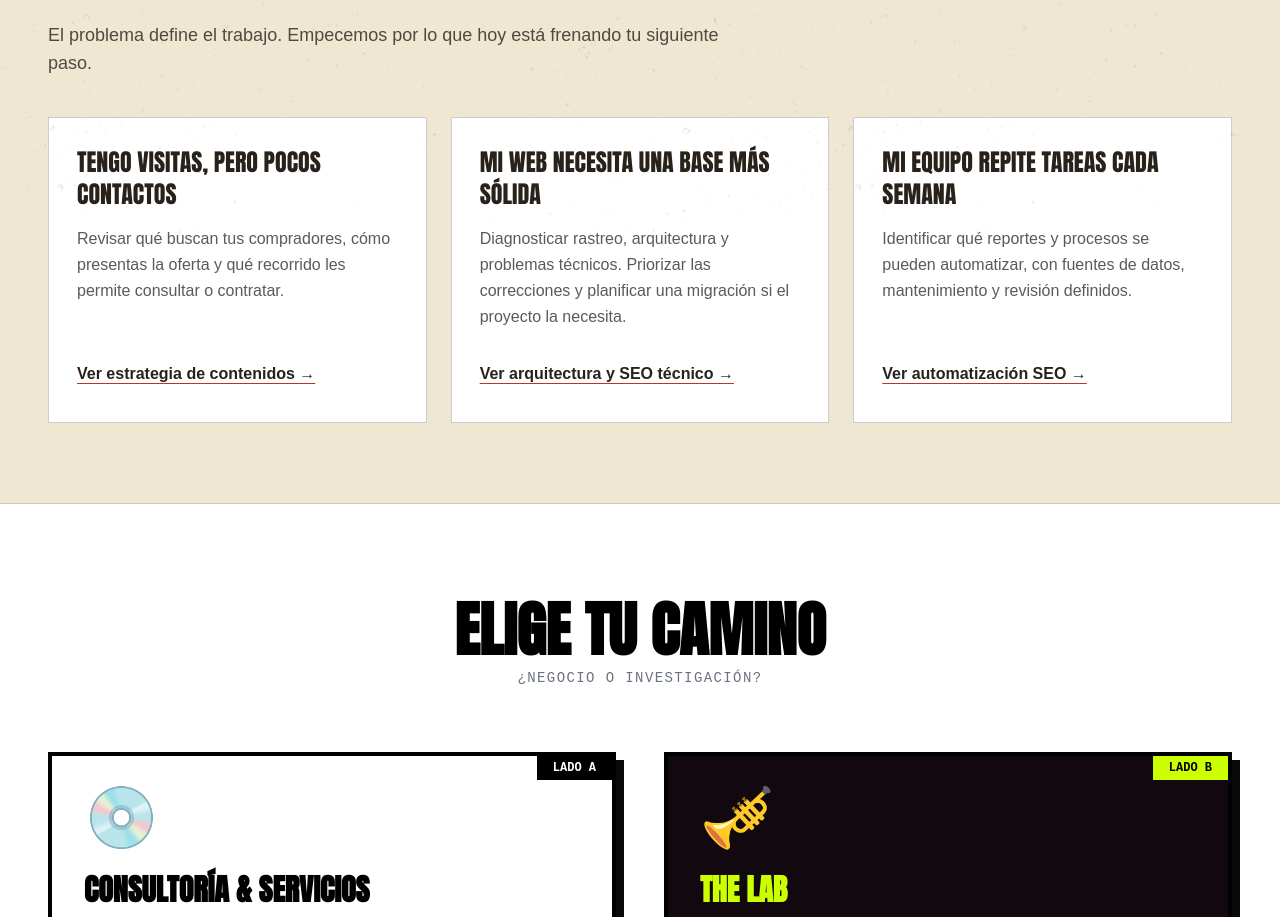
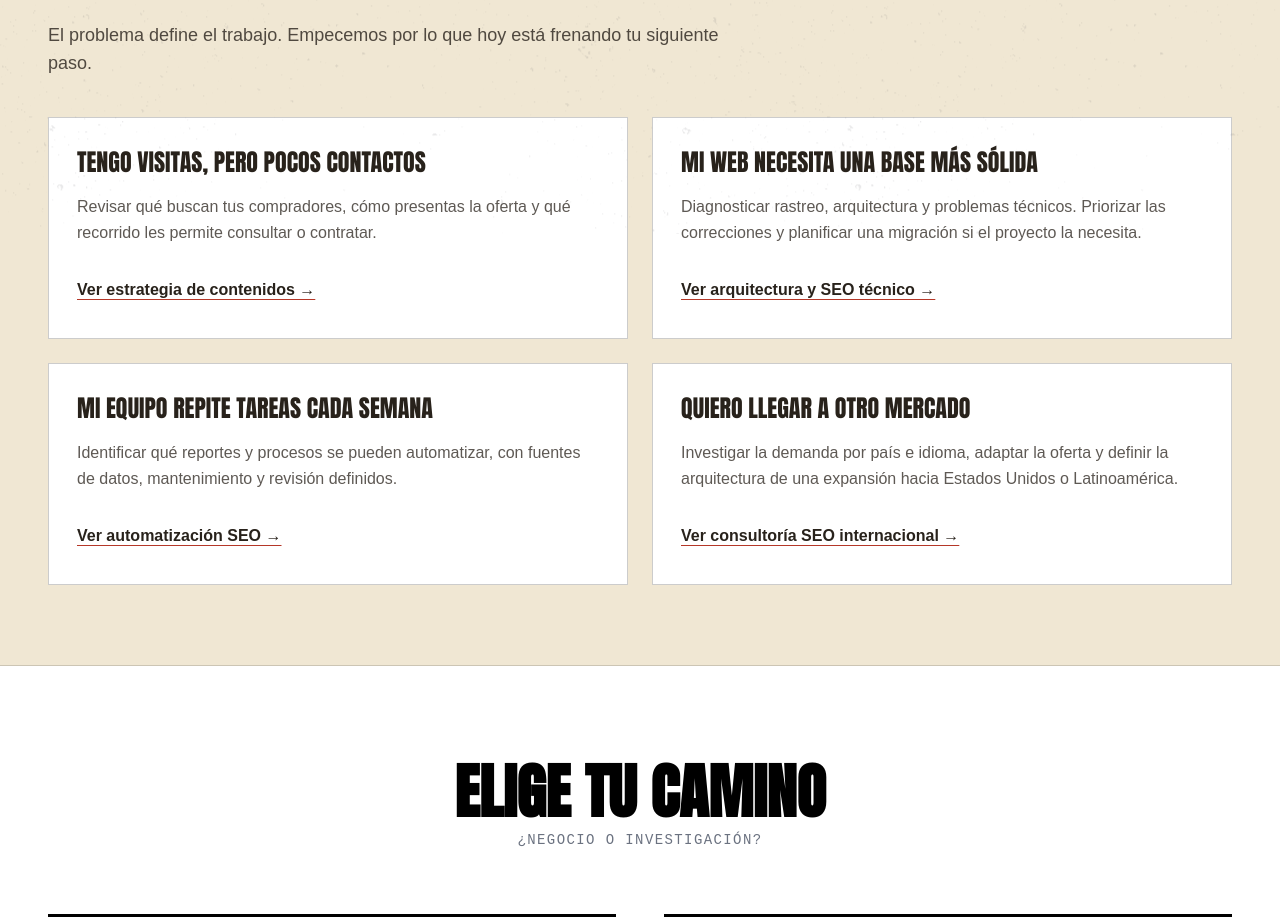
Before and after one commit to germur/Calvo-Creativo-2.0, an Astro site: page / in a window 1280 px wide. Shown: the part 1668-2585 px from the top of the page. Built offline with nearby package versions, Linux system fonts and the light colour scheme; Astro itself is replaced by a stand-in of ours.

Commit message:
Add contextual internal link to international consulting

```diff
--- a/src/pages/index.astro
+++ b/src/pages/index.astro
@@ -59,11 +59,12 @@ import HomeArtwork from '@/src/components/HomeArtwork.astro';
                     <p class="font-mono text-xs uppercase tracking-widest text-primary mb-4">Tu punto de partida</p>
                     <h2 id="problema-titulo" class="font-display text-4xl md:text-5xl uppercase mb-6">¿Qué necesita resolver tu negocio?</h2>
                     <p class="text-lg text-ink/80 max-w-2xl mb-10">El problema define el trabajo. Empecemos por lo que hoy está frenando tu siguiente paso.</p>
-                    <div class="grid grid-cols-1 md:grid-cols-3 gap-6">
+                    <div class="grid grid-cols-1 md:grid-cols-2 gap-6">
                         {[
                             {title: 'Tengo visitas, pero pocos contactos', text: 'Revisar qué buscan tus compradores, cómo presentas la oferta y qué recorrido les permite consultar o contratar.', href: '/consultoria/estrategia-contenidos-autoridad', link: 'Ver estrategia de contenidos'},
                             {title: 'Mi web necesita una base más sólida', text: 'Diagnosticar rastreo, arquitectura y problemas técnicos. Priorizar las correcciones y planificar una migración si el proyecto la necesita.', href: '/consultoria/arquitectura-seo-geo', link: 'Ver arquitectura y SEO técnico'},
                             {title: 'Mi equipo repite tareas cada semana', text: 'Identificar qué reportes y procesos se pueden automatizar, con fuentes de datos, mantenimiento y revisión definidos.', href: '/consultoria/automatizacion-seo-ia', link: 'Ver automatización SEO'},
+                            {title: 'Quiero llegar a otro mercado', text: 'Investigar la demanda por país e idioma, adaptar la oferta y definir la arquitectura de una expansión hacia Estados Unidos o Latinoamérica.', href: '/consultoria/consultoria-seo-internacional', link: 'Ver consultoría SEO internacional'},
                         ].map(item => (
                             <article class="border border-black/20 bg-white p-7 flex flex-col">
                                 <h3 class="font-display text-2xl uppercase mb-4">{item.title}</h3>
```
